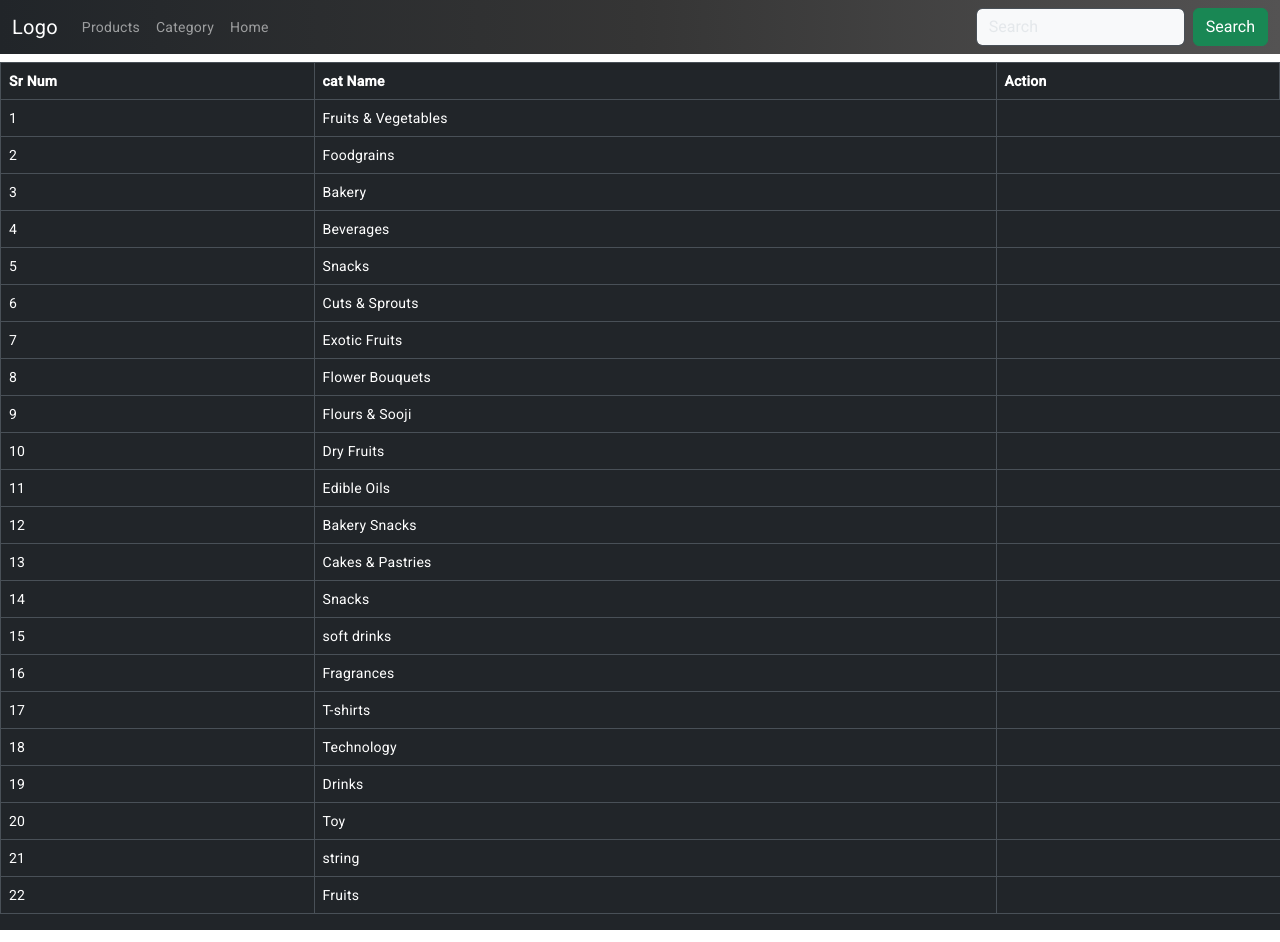
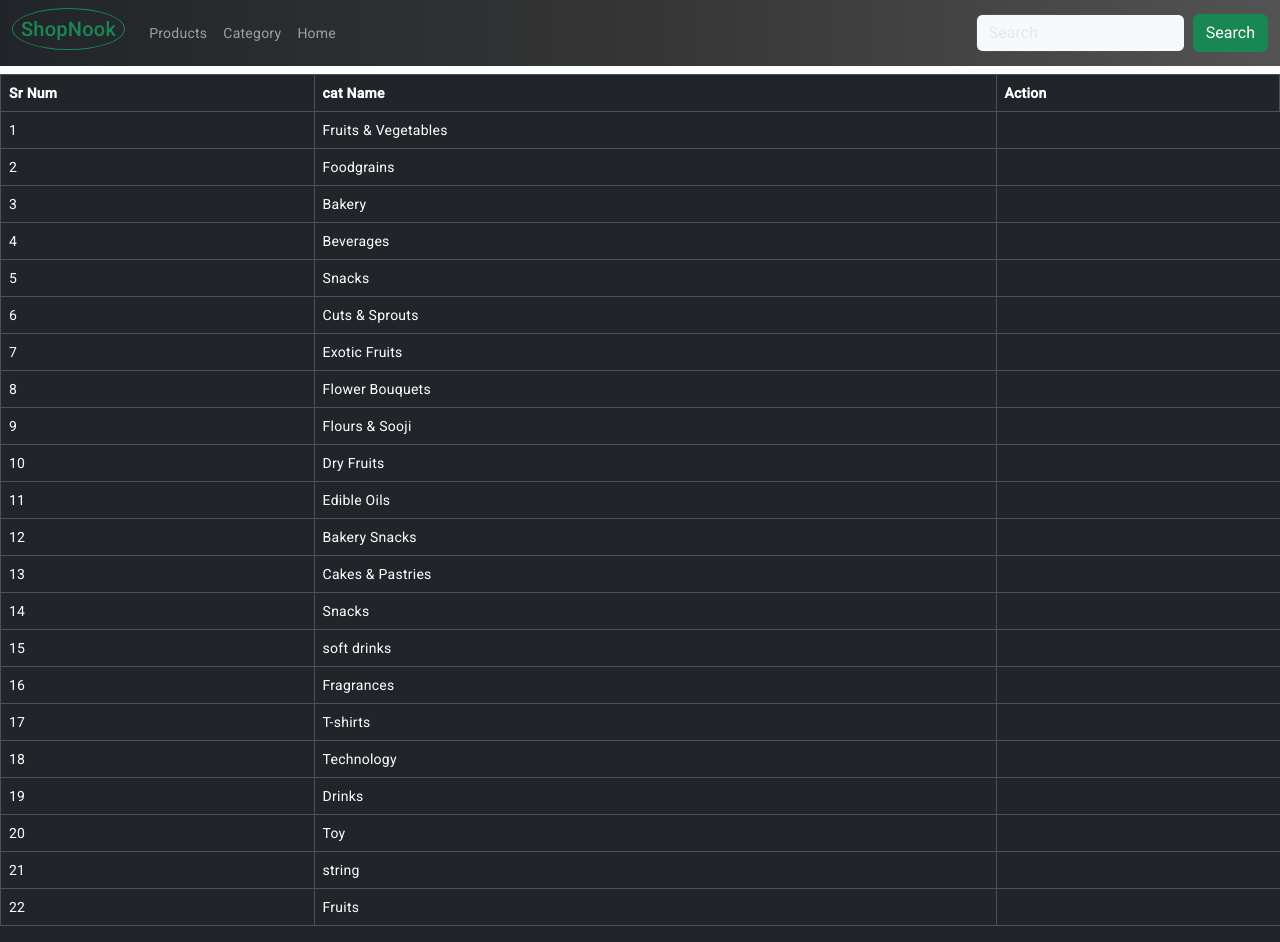
Before and after one commit to gehad2789/shopNook, an Angular app: page /cat in a window 1280 px wide. Built offline with nearby package versions, Linux system fonts and the light colour scheme.

Commit message:
edited logo

```diff
--- a/src/app/pages/admin/layout/layout.component.html
+++ b/src/app/pages/admin/layout/layout.component.html
@@ -1,6 +1,6 @@
 <nav class="navbar navbar-expand-sm navbar-dark bg-dark">
     <div class="container-fluid">
-      <a class="navbar-brand" href="javascript:void(0)">Logo</a>
+      <a class="navbar-brand text-success p-2 h1 border border-success rounded-circle" href="javascript:void(0)">ShopNook</a>
       <button class="navbar-toggler" type="button" data-bs-toggle="collapse" data-bs-target="#mynavbar">
         <span class="navbar-toggler-icon"></span>
       </button>
```
